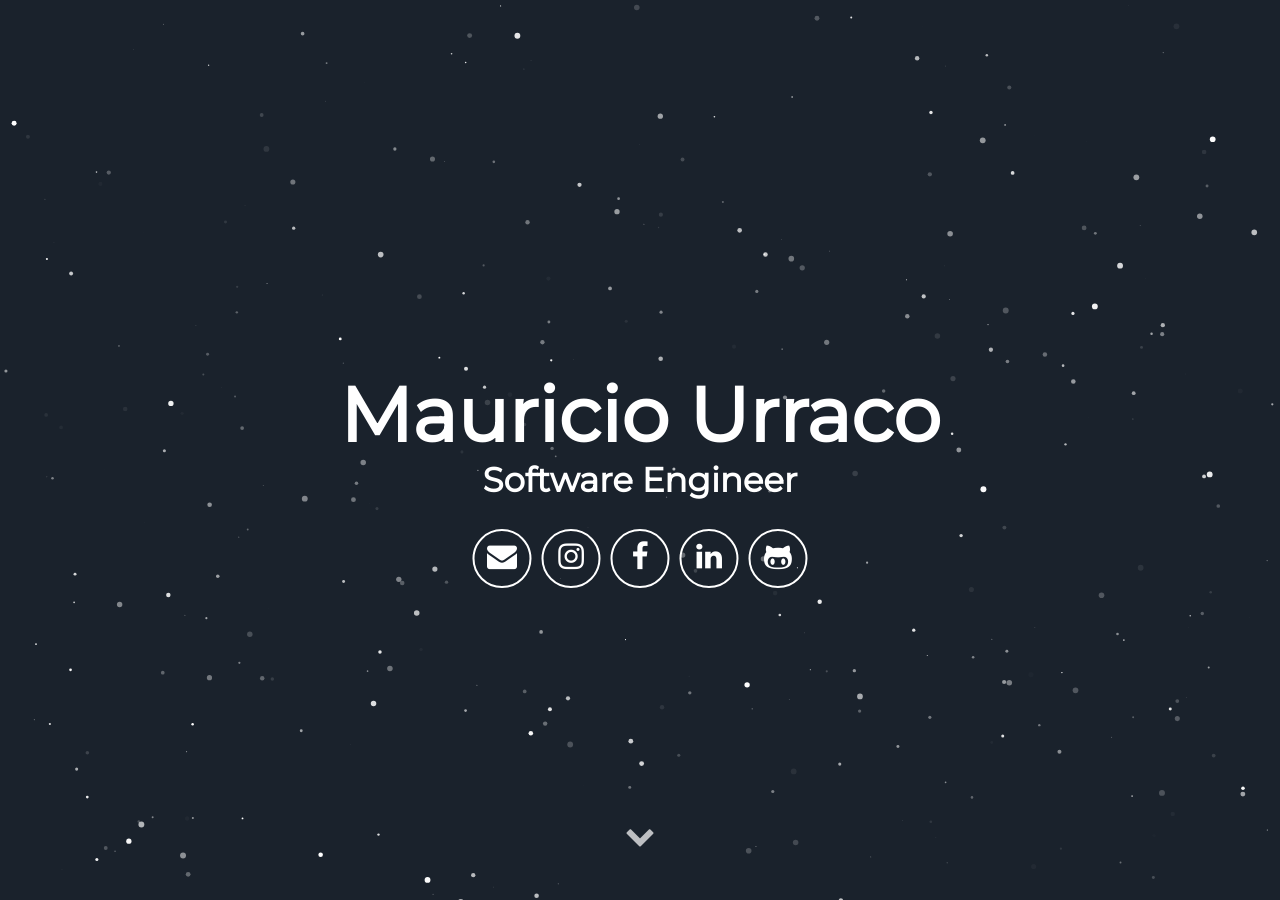
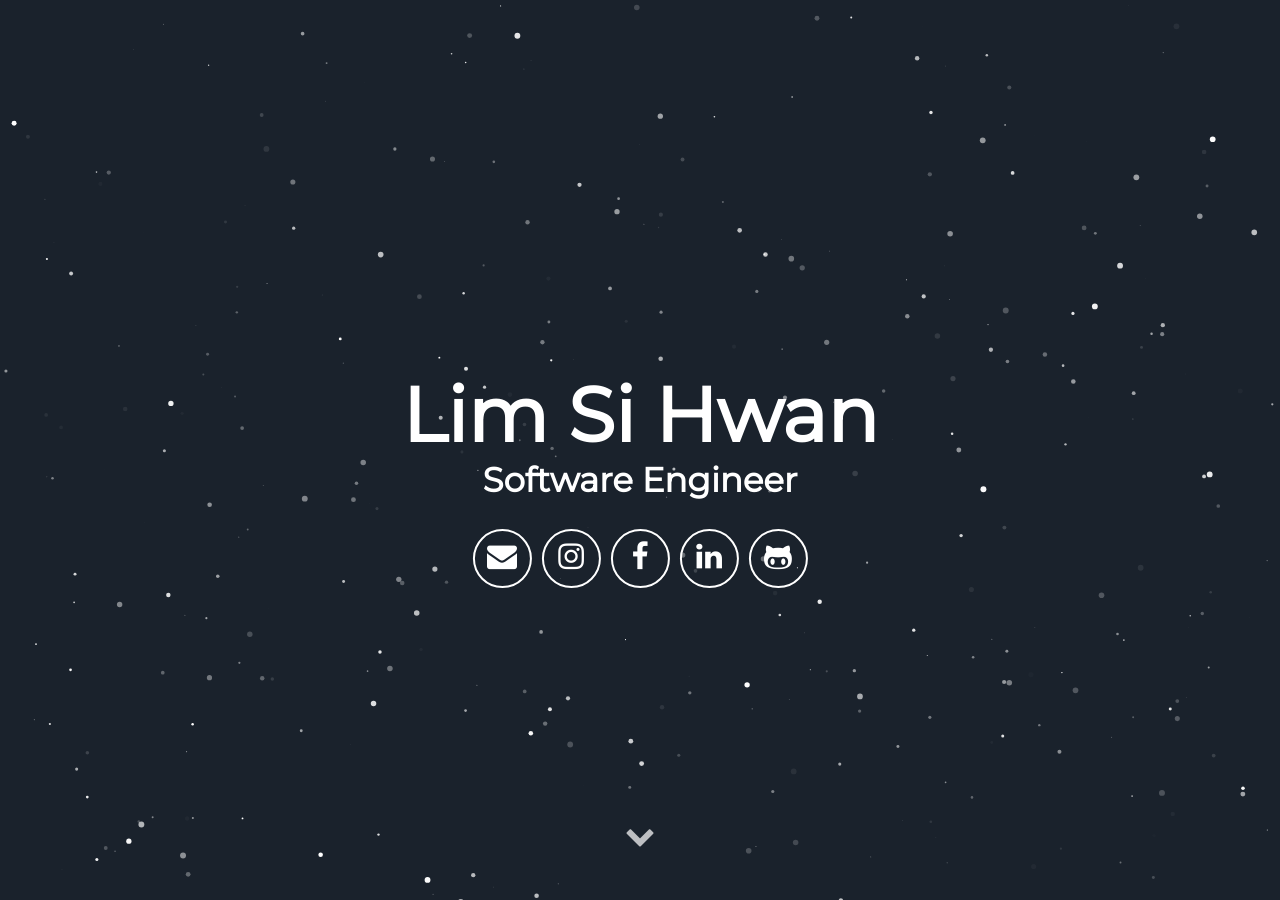
Before and after one commit to LimSiHwan/LimSiHwan.github.io, a Jekyll site: the page built from index.html, in a window 1280 px wide and 900 px high. Built offline with Jekyll 4.4.1, drawn with Linux system fonts in a browser that asks for light colours; some web fonts are replaced.

Commit message:
Update _config.yml

```diff
--- a/_config.yml
+++ b/_config.yml
@@ -1,14 +1,14 @@
 # Site settings
-title: Mauricio Urraco
-description: Jekyll Theme Minimal Resume
+title: LimSiHwan Blog
+description: Blog..
 # baseurl: "" # the subpath of your site, e.g. /blog
 # url: "localhost:3000" # the base hostname & protocol for your site e.g. http://willianjusten.com.br
 
 # User settings
-username: Mauricio Urraco
+username: Lim Si Hwan
 user_description: I'm a nomad Software Engineer, always searching for the next challenge; no task is too scary nor too difficult. Lately I have been immersed in the <b>crypto-world</b> working for Radix, a London based startup trying to create the next massive scalable DLT.. I'm one of the two guys behind all the JS related stuff. Visit my blog here":" <a href="https://mauriciourraco.com" target="_blank">https://mauriciourraco.com</a>
 user_title: Software Engineer
-email: mauriurraco@gmail.com
+email: tlghks1009@gmail.com
 # twitter_username: lorem_ipsum
 # github_username:  lorem_ipsum
 # gplus_username:  lorem_ipsum
```
